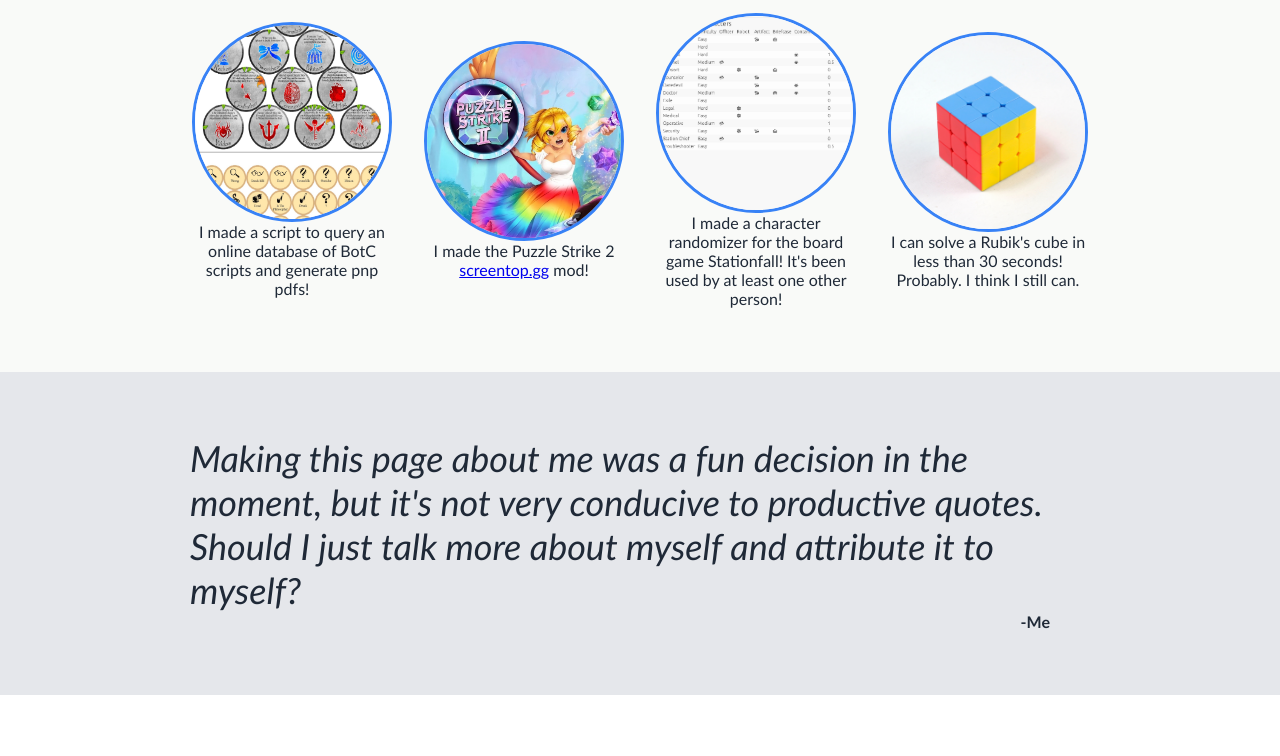
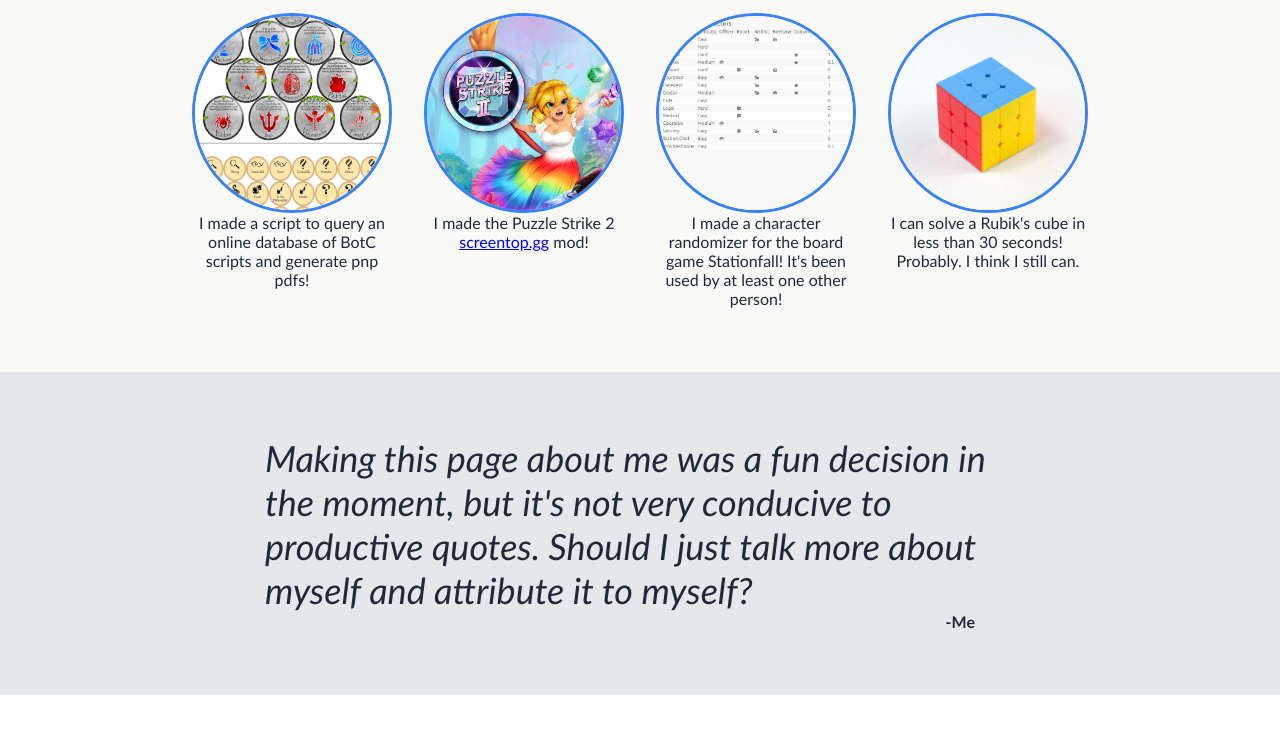
Before and after one commit to ccellis/landing-page, a plain HTML site: page index.html in a window 1280 px wide. Shown: the part 516-1272 px from the top of the page. Drawn offline with Linux system fonts and the light colour scheme.

Commit message:
Fix alignments for card row and quote

```diff
--- a/style.css
+++ b/style.css
@@ -114,7 +114,7 @@ li a:link, li a:visited, li a:hover, li a:active {
     display: flex;
     flex-wrap: wrap;
     justify-content: center;
-    align-items: center;
+    align-items: flex-start;
     gap: 32px;
 }
 
@@ -157,7 +157,7 @@ li a:link, li a:visited, li a:hover, li a:active {
 }
 
 .quote-box {
-    max-width: 900px;
+    max-width: 750px;
 
     display:flex;
     flex-direction: column;
@@ -170,8 +170,6 @@ li a:link, li a:visited, li a:hover, li a:active {
     font-size: 36px;
     font-weight: lighter;
     font-style: italic;
-
-    display: flex;
 }
 
 .quote-attribution {
```
